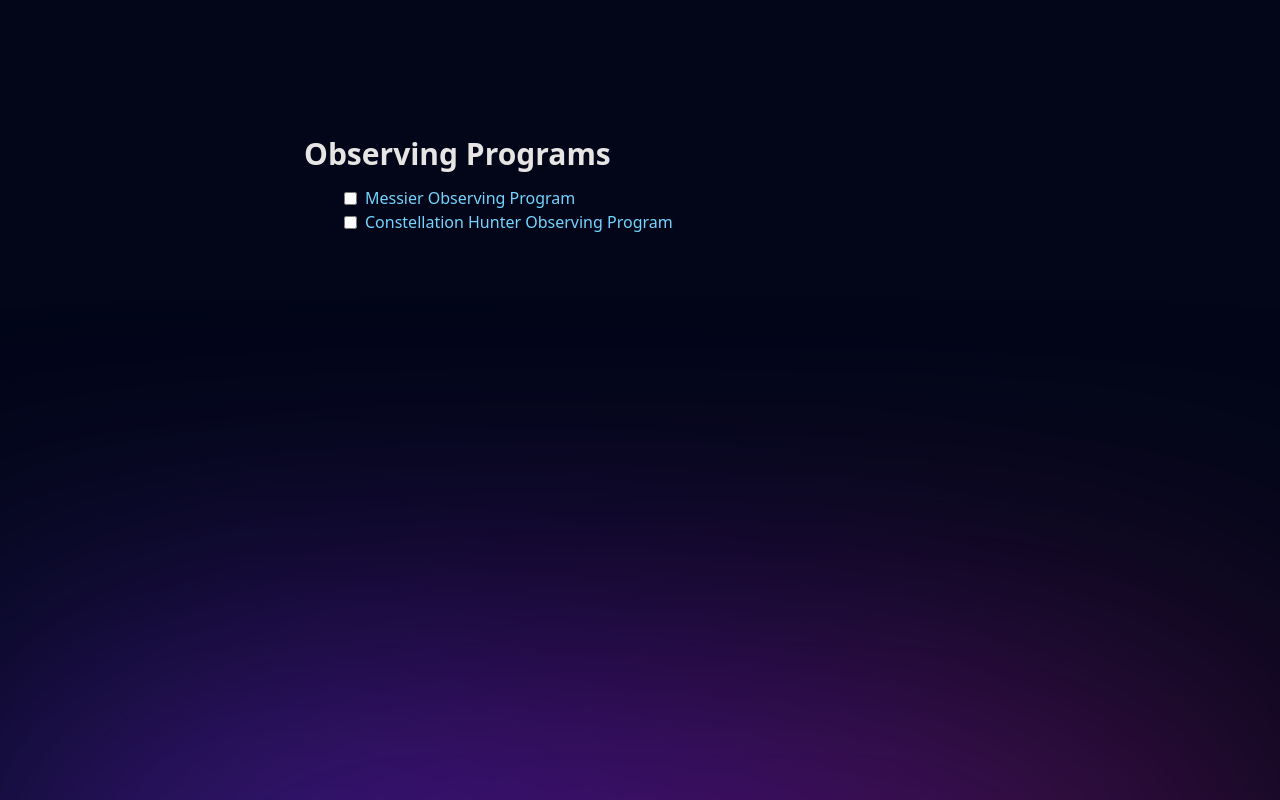
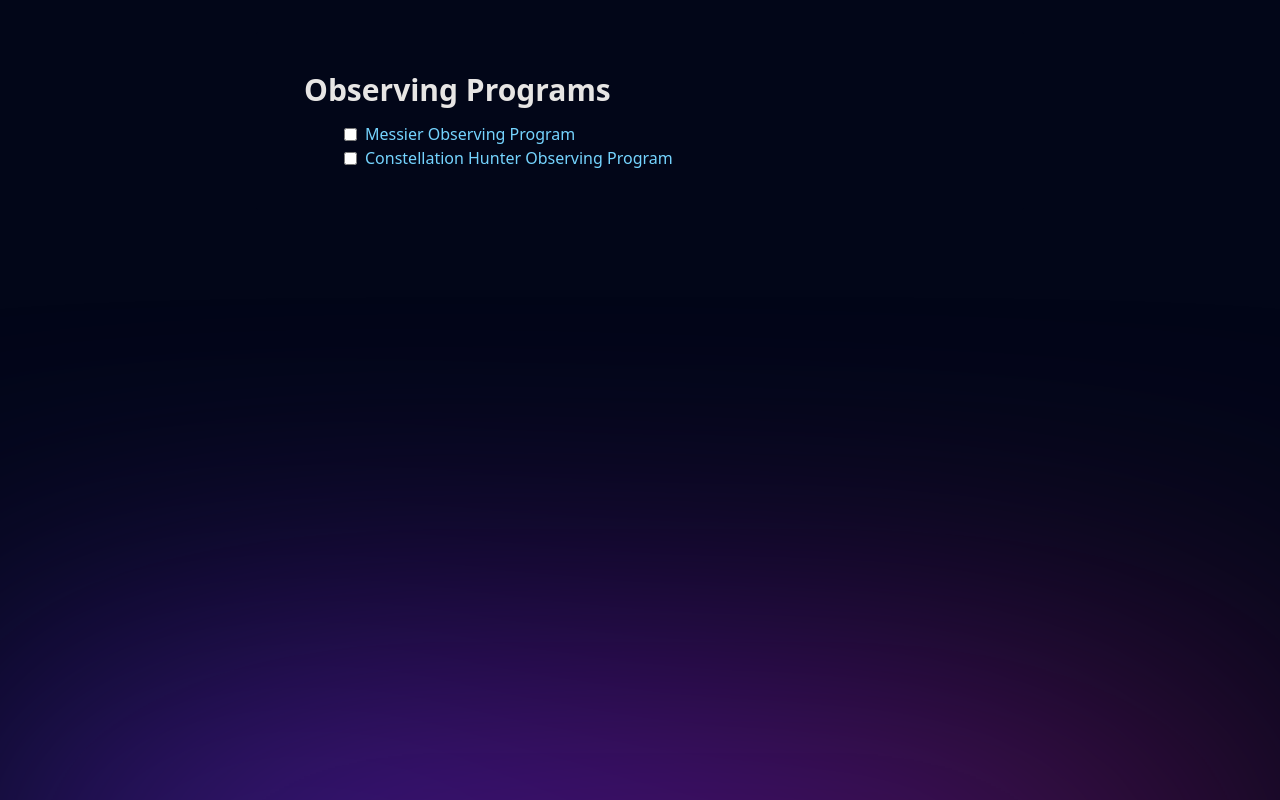
Before and after one commit to astro-league-tracker/astro-league-tracker.github.io, a Nuxt app: page / in a window 1280 px wide. Built offline with nearby package versions, Linux system fonts and the light colour scheme.

Commit message:
antialias fonts

```diff
--- a/src/layouts/default.vue
+++ b/src/layouts/default.vue
@@ -1,5 +1,5 @@
 <template>
-    <div class="min-h-screen min-w-screen bg-slate-950 pt-24 antialiased">
+    <div class="min-h-screen min-w-screen bg-slate-950 pt-8 antialiased">
         <div
             class="fixed right-0 bottom-[-30vh] left-0 z-10 h-[40vh] bg-linear-45 from-indigo-800 via-purple-800 to-pink-950 blur-[20vh]"
         />
```
